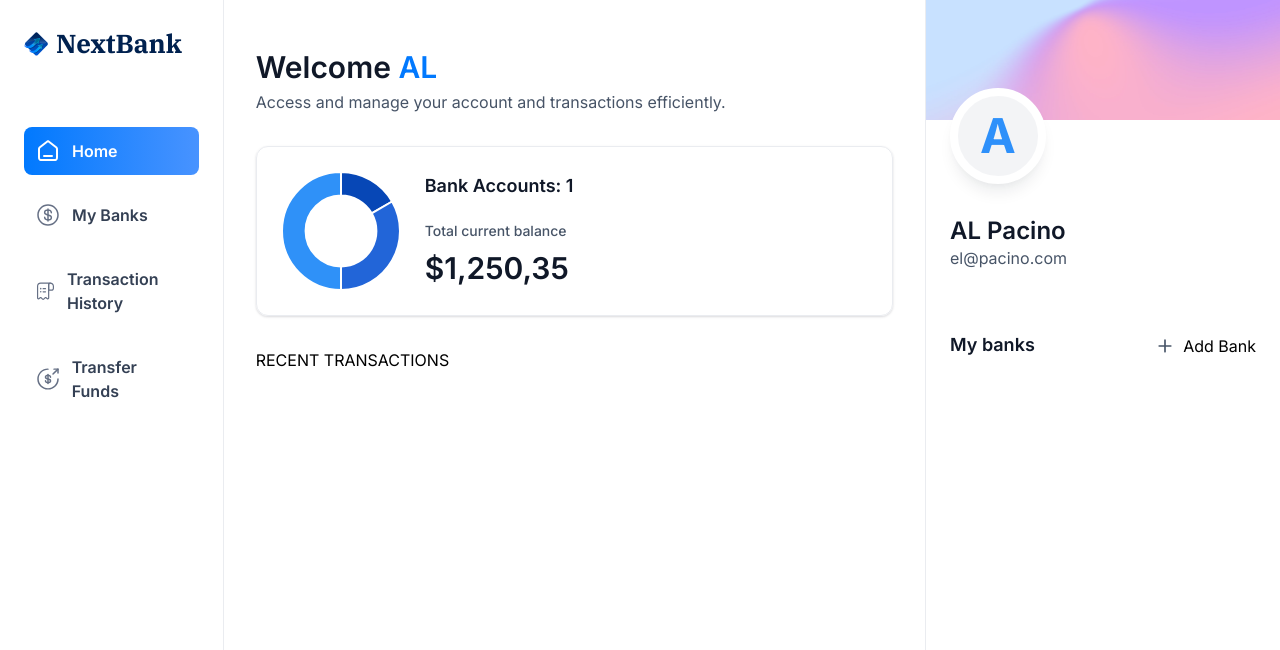
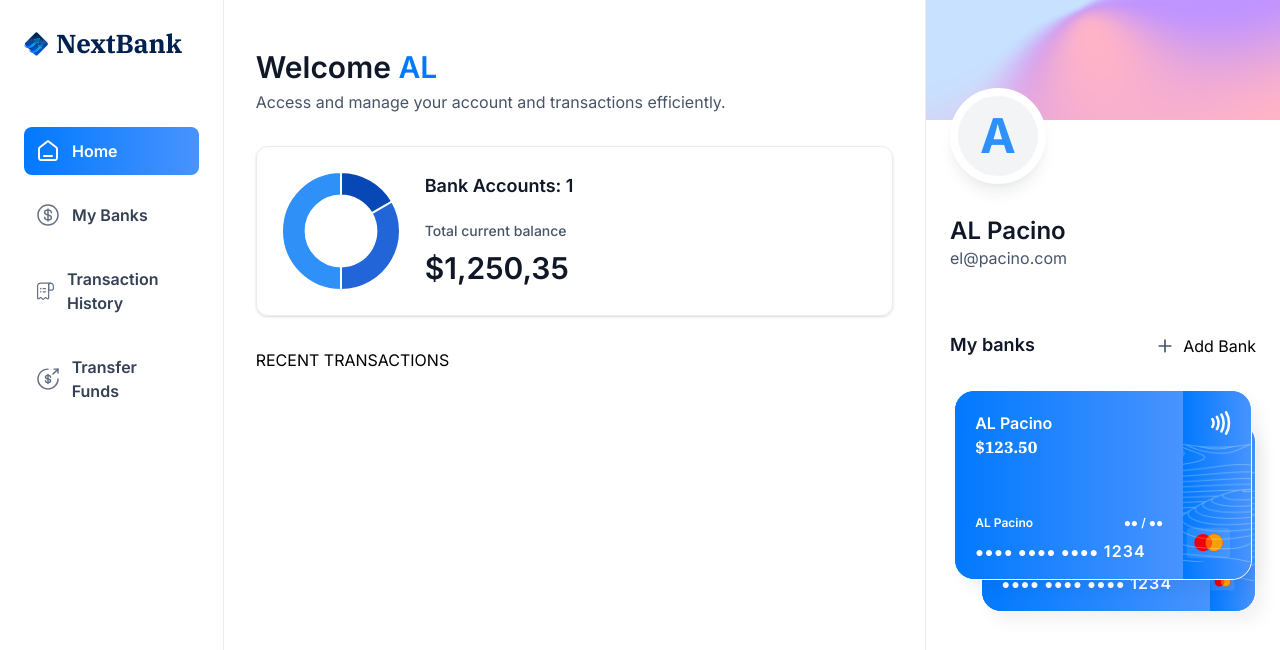
Before and after one commit to ankitnimje/next-bank, a Next.js app: page / in a window 1280 px wide. Shown: the top 650 px of the page. Built offline with nearby package versions, Linux system fonts and the light colour scheme.

Commit message:
add bank card template

```diff
--- a/app/(root)/page.tsx
+++ b/app/(root)/page.tsx
@@ -39,7 +39,11 @@ const Home = () => {
         </header>
         RECENT TRANSACTIONS
       </div>
-      <RightSidebar user={loggedInUserMockData} transactions={[]} banks={[]} />
+      <RightSidebar
+        user={loggedInUserMockData}
+        transactions={[]}
+        banks={[{ currentBalance: 123.5 }, { currentBalance: 500 }]}
+      />
     </section>
   );
 };
--- /dev/null
+++ b/components/BankCard.tsx
@@ -0,0 +1,56 @@
+import { formatAmount } from "@/lib/utils";
+import Image from "next/image";
+import Link from "next/link";
+import React from "react";
+
+const BankCard = ({
+  account,
+  userName,
+  showBalance = true,
+}: CreditCardProps) => {
+  return (
+    <div className="flex flex-col">
+      <Link href="/" className="bank-card">
+        <div className="bank-card_content">
+          <div>
+            <h1 className="text-16 font-semibold text-white">
+              {account.name || userName}
+            </h1>
+            <p className="font-ibm-plex-serif font-black text-white">
+              {formatAmount(account.currentBalance)}
+            </p>
+          </div>
+          <article className="flex flex-col gap-2">
+            <div className="flex justify-between">
+              <h1 className="text-12 font-semibold text-white">{userName}</h1>
+              <h2 className="text-12 font-semibold text-white">●● / ●●</h2>
+            </div>
+            <p className="text-14 font-semibold tracking-[1.1px] text-white">
+              ●●●● ●●●● ●●●● <span className="text-16">1234</span>
+            </p>
+          </article>
+        </div>
+        <div className="bank-card_icon">
+          <Image src="/icons/Paypass.svg" width={20} height={24} alt="pay" />
+          <Image
+            src="/icons/mastercard.svg"
+            width={45}
+            height={32}
+            alt="mastercard"
+            className="ml-5"
+          />
+        </div>
+        <Image
+          src="/icons/lines.png"
+          width={316}
+          height={190}
+          alt="lines"
+          className="absolute top-0 left-0"
+        />
+        {/* COPY */}
+      </Link>
+    </div>
+  );
+};
+
+export default BankCard;
--- a/components/RightSidebar.tsx
+++ b/components/RightSidebar.tsx
@@ -1,6 +1,7 @@
 import Image from "next/image";
 import Link from "next/link";
 import React from "react";
+import BankCard from "./BankCard";
 
 const RightSidebar = ({ user, transactions, banks }: RightSidebarProps) => {
   return (
@@ -33,10 +34,22 @@ const RightSidebar = ({ user, transactions, banks }: RightSidebarProps) => {
         </div>
         {banks?.length > 0 && (
           <div className="relative flex flex-1 flex-col items-center justify-center gap-5">
-            <div className="relative z-10">Bank CARD 1</div>
+            <div className="relative z-10">
+              <BankCard
+                key={banks[0].$id}
+                account={banks[0]}
+                userName={`${user.firstName} ${user.lastName}`}
+                showBalance={false}
+              />
+            </div>
             {banks[1] && (
               <div className="absolute right-0 top-8 z-0 w-[90%]">
-                BANK CARD 2
+                <BankCard
+                  key={banks[1].$id}
+                  account={banks[1]}
+                  userName={`${user.firstName} ${user.lastName}`}
+                  showBalance={false}
+                />
               </div>
             )}
           </div>
```
